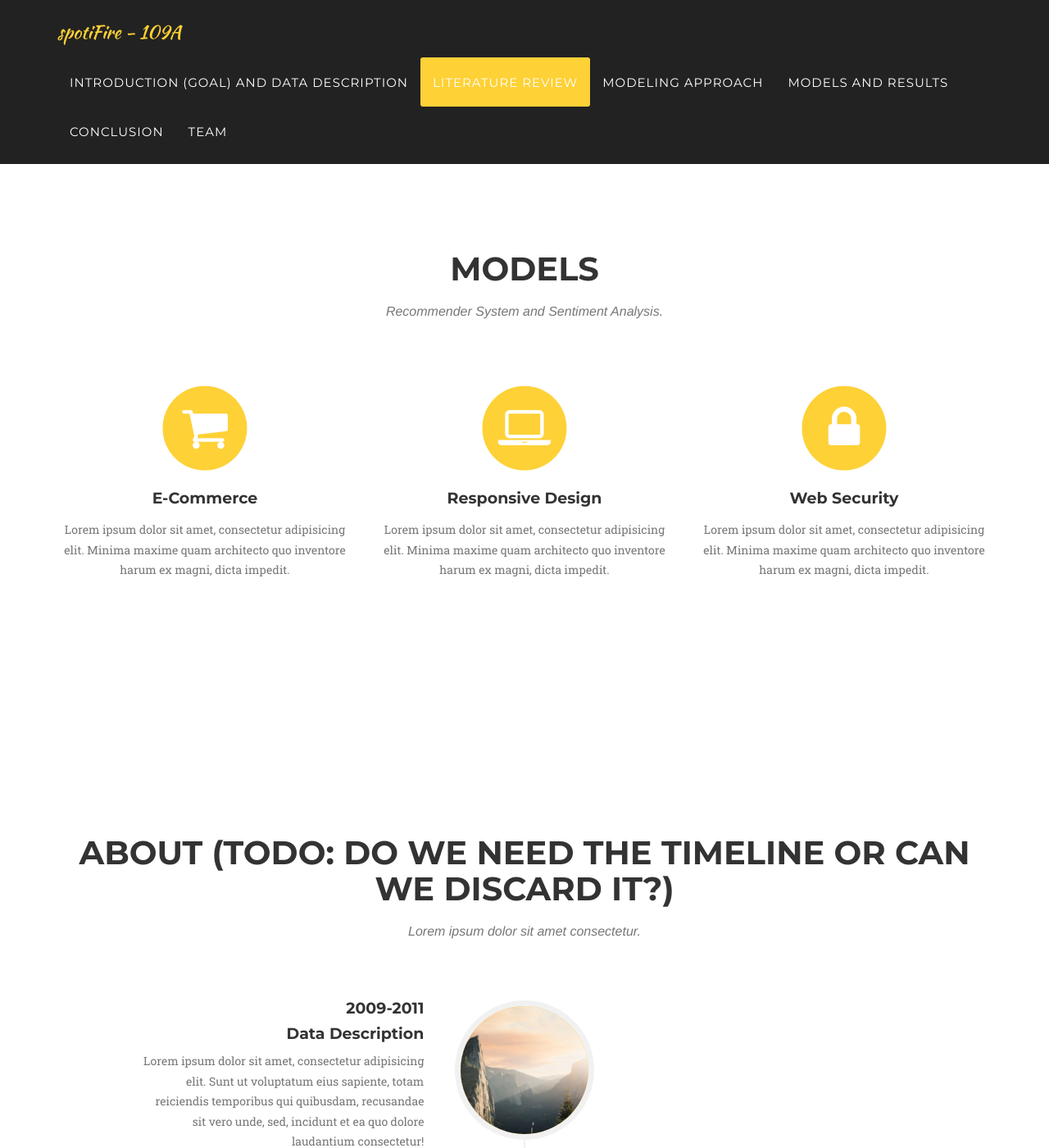
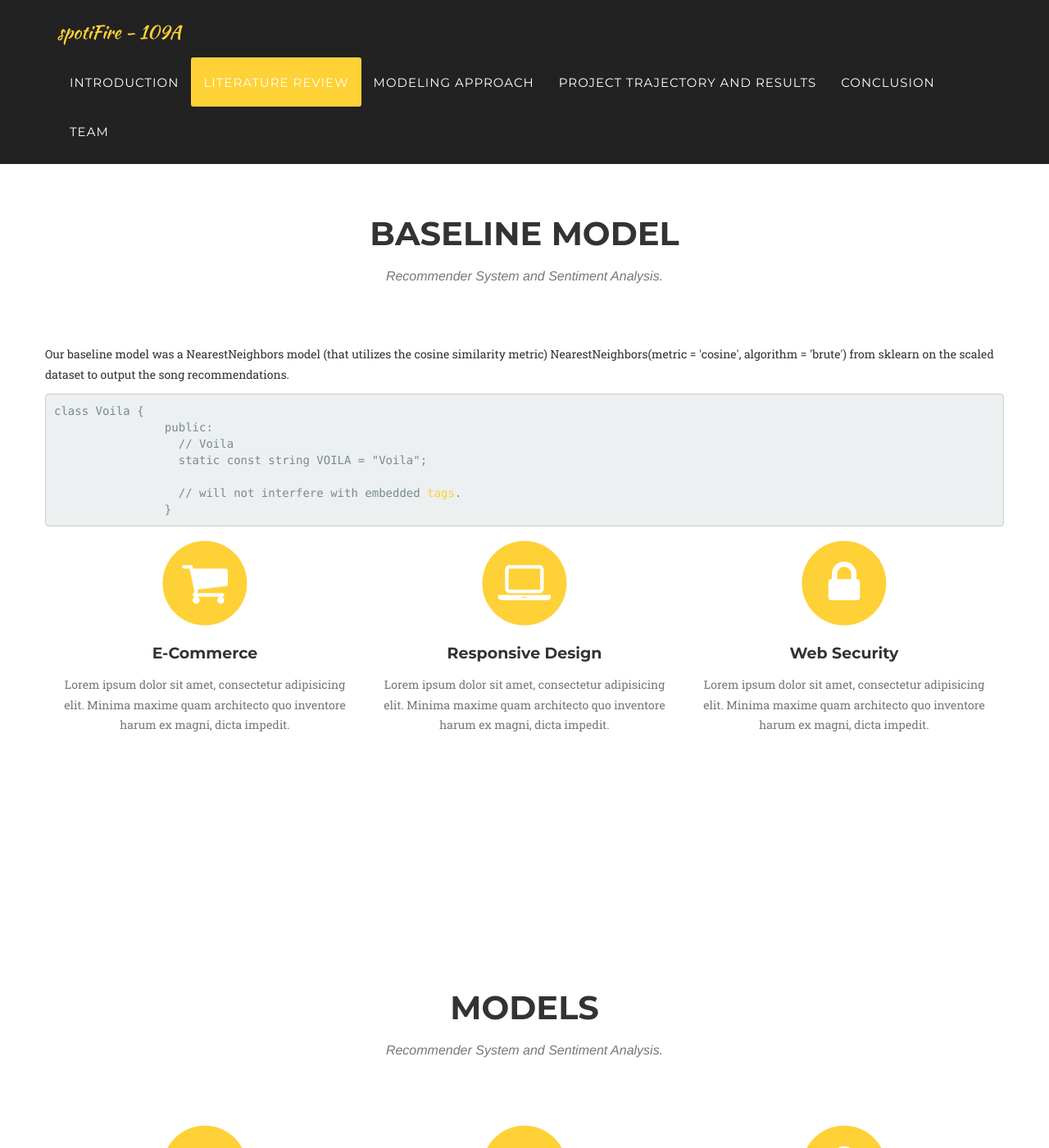
Before and after one commit to riacheruvu/109A_Final_Project, a Jekyll site: the page built from docs/index.html, in a window 1280 px wide and 1400 px high, scrolled down 7270 px. Shown: the whole window at 82% size. Built offline with Jekyll 4.4.1, drawn with Linux system fonts in a browser that asks for light colours; some web fonts are replaced.

Commit message:
Check code-prettify is working

```diff
--- a/docs/_includes/header.html
+++ b/docs/_includes/header.html
@@ -19,16 +19,16 @@
                         <a href="#page-top"></a>
                     </li>
                     <li>
-                        <a class="page-scroll" href="#introduction">Introduction (Goal) and Data Description</a>
+                        <a class="page-scroll" href="#introduction">Introduction</a>
                     </li>
                     <li>
                         <a class="page-scroll" href="#litreview">Literature Review</a>
                     </li>
                     <li>
-                        <a class="page-scroll" href="#team">Modeling Approach</a>
+                        <a class="page-scroll" href="#models">Modeling Approach</a>
                     </li>
                     <li>
-                        <a class="page-scroll" href="#team">Models and Results</a>
+                        <a class="page-scroll" href="#trajectory">Project Trajectory and Results</a>
                     </li>
                     <li>
                         <a class="page-scroll" href="#contact">Conclusion</a>
--- a/docs/_includes/litreview.html
+++ b/docs/_includes/litreview.html
@@ -13,11 +13,11 @@
             <p>According to Lops et al. specific aspects of a recommendation system can only be implemented effectively with knowledge about the features of the items. For that we need knowledge sources that provide information about the items. These sources may include both structured ones like DBPedia, semi-structured ones like Wikipedia (Lops et al., 2019). Based on these insights, we strive to create a sentiment analysis model (based on additional sources and recommender system model (based on similarity to the initial tracks). Lastly, we want to include additional user control by enabling user inputs into the recommender system. In this way we are encompassing the main strategies from the literature in creating the most apt playlist continuation.</p>
 
 
-            <p>References: </p>
+            <p> <b>References:</b> </p>
 
-            <p>Lops, P., Jannach, D., Musto, C. et al. User Model User-Adap Inter (2019) 29: 239. https://doi.org/10.1007/s11257-019-09231-w</p><br/>
+            <p>Lops, P., Jannach, D., Musto, C. et al. User Model User-Adap Inter (2019) 29: 239. https://doi.org/10.1007/s11257-019-09231-w</p>
 
-            <p>Millecamp, M., Htun, N., Jin, Y., & Verbert, K. (2018). Controlling Spotify Recommendations: Effects of Personal Characteristics on Music Recommender User Interfaces. <cite> Proceedings of the 26th Conference on User Modeling, Adaptation and Personalization </cite>, 101-109.</p><br/>
+            <p>Millecamp, M., Htun, N., Jin, Y., & Verbert, K. (2018). Controlling Spotify Recommendations: Effects of Personal Characteristics on Music Recommender User Interfaces. <cite> Proceedings of the 26th Conference on User Modeling, Adaptation and Personalization </cite>, 101-109.</p>
 
             <p>Zamani, H., Schedl, M., Lamere, P., & Chen, C. (2018). An Analysis of Approaches Taken in the ACM RecSys Challenge 2018 for Automatic Music Playlist Continuation.<p>
 
--- /dev/null
+++ b/docs/_includes/modeling_approach.html
@@ -0,0 +1,47 @@
+<!-- Services Section -->
+    <section id="models">
+        <div class="container">
+            <div class="row">
+                <div class="col-lg-12 text-center">
+                    <h2 class="section-heading">Baseline Model</h2>
+                    <h3 class="section-subheading text-muted">Recommender System and Sentiment Analysis.</h3>
+                </div>
+
+                <p>Our baseline model was a NearestNeighbors model (that utilizes the cosine similarity metric) NearestNeighbors(metric = 'cosine', algorithm = 'brute') from sklearn on the scaled dataset to output the song recommendations.</p>
+                <pre class="prettyprint">class Voila {
+                public:
+                  // Voila
+                  static const string VOILA = "Voila";
+
+                  // will not interfere with embedded <a href="#voila2">tags</a>.
+                }</pre>
+
+            </div>
+            <div class="row text-center">
+                <div class="col-md-4">
+                    <span class="fa-stack fa-4x">
+                        <i class="fa fa-circle fa-stack-2x text-primary"></i>
+                        <i class="fa fa-shopping-cart fa-stack-1x fa-inverse"></i>
+                    </span>
+                    <h4 class="service-heading">E-Commerce</h4>
+                    <p class="text-muted">Lorem ipsum dolor sit amet, consectetur adipisicing elit. Minima maxime quam architecto quo inventore harum ex magni, dicta impedit.</p>
+                </div>
+                <div class="col-md-4">
+                    <span class="fa-stack fa-4x">
+                        <i class="fa fa-circle fa-stack-2x text-primary"></i>
+                        <i class="fa fa-laptop fa-stack-1x fa-inverse"></i>
+                    </span>
+                    <h4 class="service-heading">Responsive Design</h4>
+                    <p class="text-muted">Lorem ipsum dolor sit amet, consectetur adipisicing elit. Minima maxime quam architecto quo inventore harum ex magni, dicta impedit.</p>
+                </div>
+                <div class="col-md-4">
+                    <span class="fa-stack fa-4x">
+                        <i class="fa fa-circle fa-stack-2x text-primary"></i>
+                        <i class="fa fa-lock fa-stack-1x fa-inverse"></i>
+                    </span>
+                    <h4 class="service-heading">Web Security</h4>
+                    <p class="text-muted">Lorem ipsum dolor sit amet, consectetur adipisicing elit. Minima maxime quam architecto quo inventore harum ex magni, dicta impedit.</p>
+                </div>
+            </div>
+        </div>
+    </section>
--- a/docs/_layouts/default.html
+++ b/docs/_layouts/default.html
@@ -1,5 +1,6 @@
 <!DOCTYPE html>
 <html>
+    <head><script src="https://cdn.jsdelivr.net/gh/google/code-prettify@master/loader/run_prettify.js"></script></head>
 
   {% include head.html %}
 
@@ -9,7 +10,8 @@
     {% include header.html %}
     {% include introduction.html %}
     {% include litreview.html %}
-    {% include models.html %}
+    {% include modeling_approach.html %}
+    {% include trajectory.html %}
     {% include team.html %}
     {% include footer.html %}
     {% include modals.html %}
```
Also changed, not shown: docs/_includes/trajectory.html (renamed from docs/_includes/models.html).
